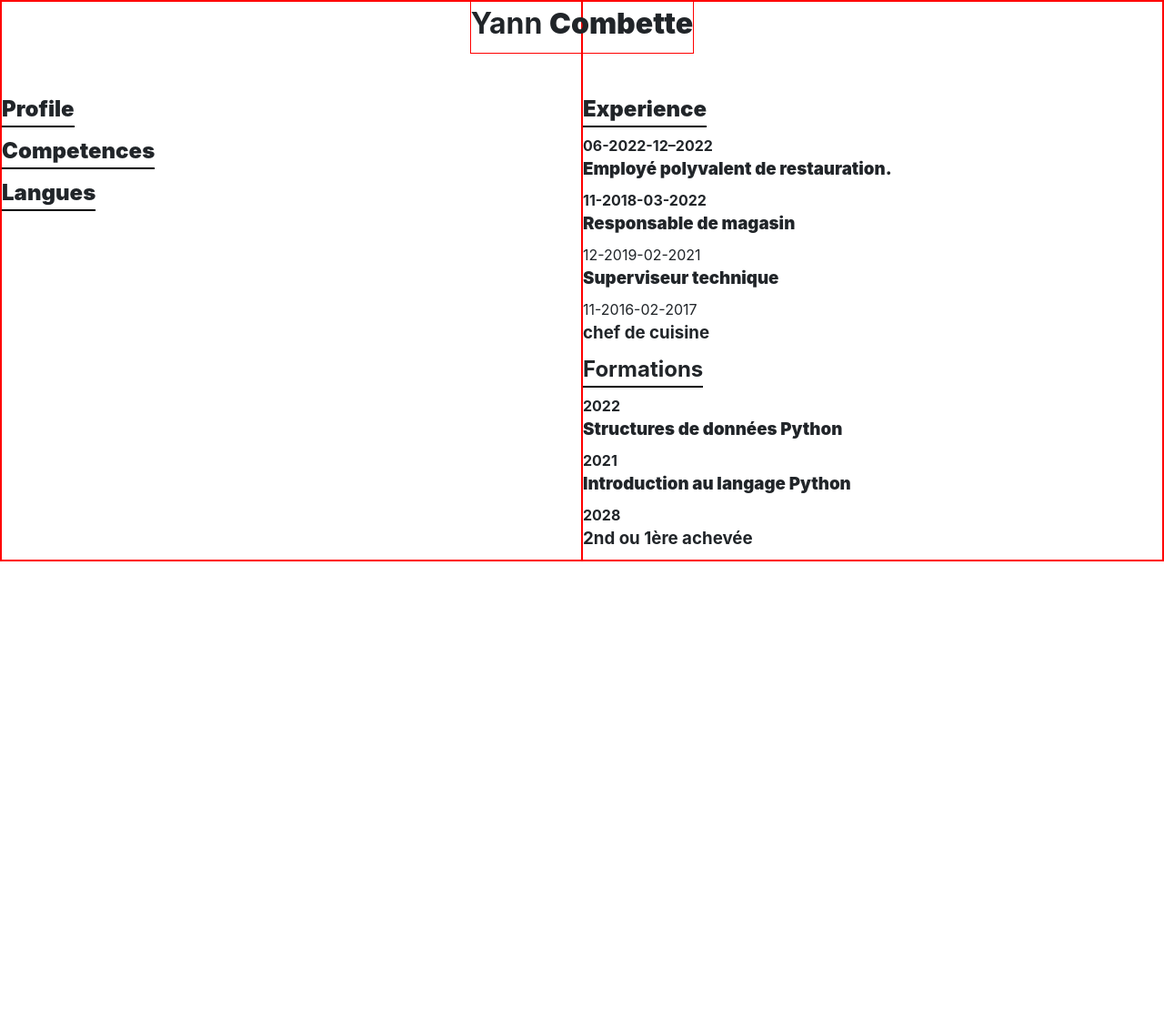
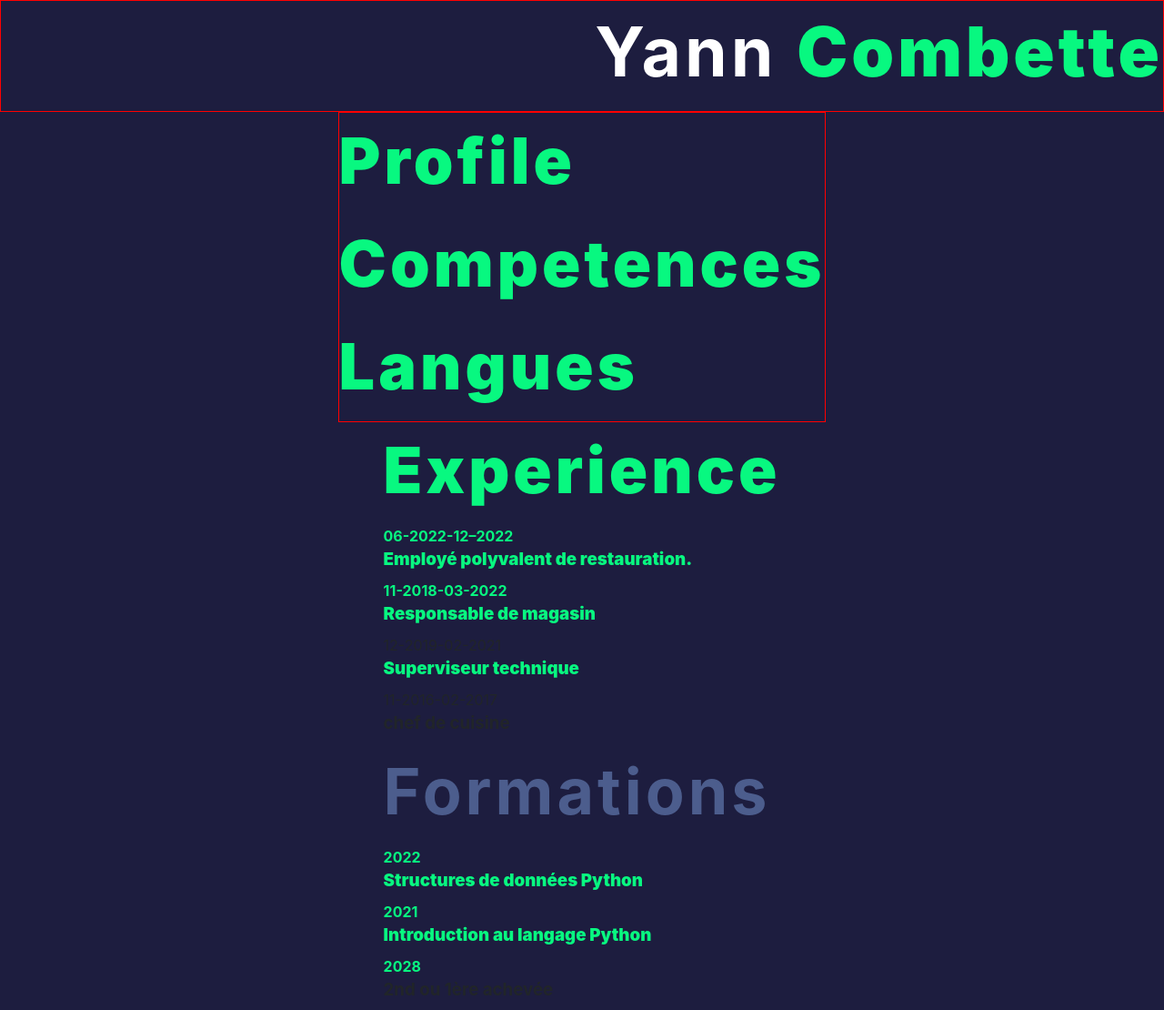
Before and after one commit to YannCombette/01-MyRepo, a PHP site: page /HTML/index.html in a window 1280 px wide. Shown: the whole page at 91% size. Before the commit the page ends 617 px from the top, so only its background shows below. Run offline with PHP 8.4, Linux system fonts and the light colour scheme.

Commit message:
modified

```diff
--- a/CSS/style.css
+++ b/CSS/style.css
@@ -1,67 +1,52 @@
+
+body{
+    background-color: rgb(29, 29, 63);
+    display: flex;
+    flex-direction: column;
+    justify-content: center;
+    align-items: center;
+    min-height: 100vh;
+
+}
+
 header{
     border: 1px solid red;
+    position: sticky;
+    top: 0;
+    display: flex;
+    justify-content: end;
+    width: 100%;
 }
-body{
-    border: 1px solid red;
-}
-
-#aboutMe{
-    border: 1px solid red;
-}
-#accomplishment{
-    border: 1px solid red;
-}
-
-/*-------------------------------------------------*/
-
-
-@media screen and (max-width:500px) {
-
-    #profilePicture {
-        margin-top: 25%  ;
-
-        height: 400px;
-        border-radius: 50%;
-        background: url("https://cdn.vectorstock.com/i/1000x1000/93/21/geeky-profile-icon-for-coders-vector-20869321.webp");
-        background-repeat: no-repeat;
-        background-size: 28em;
-        background-position: center;
-      }
-h1{
-    font-size: 3em;
-    text-align: center;
-    margin: 10px 0 50% 0;
-
-}
+.lien{
+    margin: 0 10px;
 }
 
 
+h1{
+    font-size: 75px;
+    color: white;
+    letter-spacing: 4px;
+}
+h2{
+    color: rgb(76, 93, 141);
+    font-size: 70px;
+    letter-spacing: 4px;
+}
+p{
+    font-size: 20px;
+    color: rgb(71, 86, 129);
+}
+#mDescription{
+width: 500px;
+}
 
+body main{
+    border: 1px solid red;
+    display: flex;
+    flex-direction: column;
 
-@media screen and (min-width: 500px) {
+}
 
-    header{
-        position: absolute;/*-- to have the header be inside/on top of allInfo--*/
-
-    }
-
-
-    h2{
-        border-bottom: 2px solid black; /*--underline title of subject--*/
-        width:max-content;/*-- define underline to take max width of content--*/
-    }
-
-    #allInfo{
-        display: flex; /*-- to have both "aboutMe" and "accomplishment" next to eachother--*/
-        justify-content: center;/*--to have the header in the middle of "aboutMe" and "accomplishment"--*/
-    }
-    #aboutMe{
-        width: 50%;/*--make "aboutMe" take up to 50%of the screen--*/
-    }
-    #accomplishment{
-        width: 50%;/*--make "accomplishment" take up to 50%of the screen--*/
-    }
-    #aboutMe, #accomplishment{
-        padding-top: 100px;/*-- to have both container remain under headder, but have the text be lower--*/
-    }
+.lien, strong{
+    color: rgb(8, 248, 128);
 }
```
Also changed, not shown: TPL/header.tpl.php (added, +9 -0 lines), index.php (added, +28 -0 lines).
